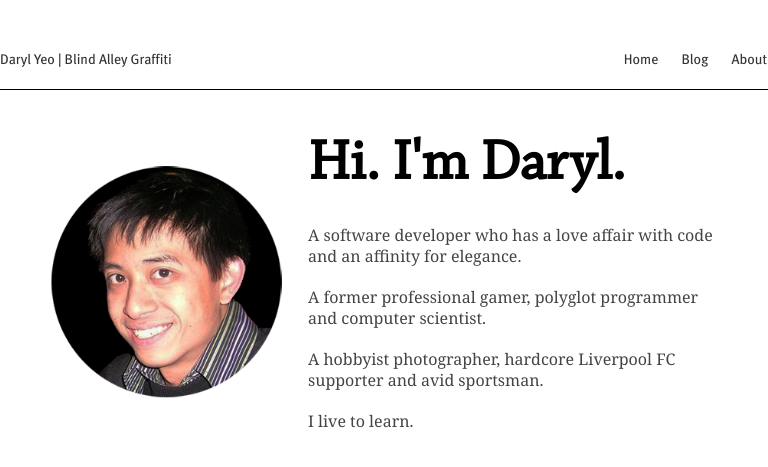
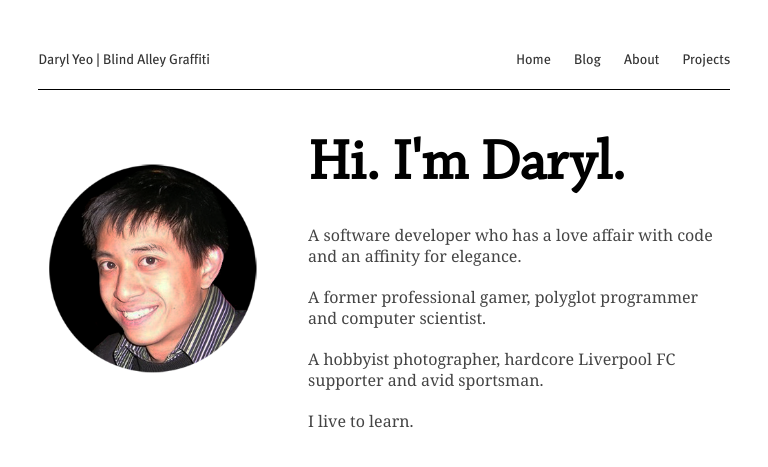
Before and after one commit to aacyun/jianxioy.github.com, a Jekyll site: the page built from index.html, in a window 768 px wide. Shown: the top 467 px of the page. Built offline with Jekyll 4.4.1, drawn with Linux system fonts in a browser that asks for light colours; Markdown is read by kramdown in place of the engine named in the settings.

Commit message:
Trying phone.

```diff
--- a/static/css/layout.css
+++ b/static/css/layout.css
@@ -130,7 +130,7 @@ h6 {
 		#logo-primary,
 		#nav-primary,
 		#avatar {
-			width: 90%;
+			width: 100%;
 		}
 		#home-avatar {
 			left: 20px;
@@ -151,7 +151,7 @@ h6 {
 		#logo-primary,
 		#nav-primary,
 		#avatar {
-			width: 100%;
+			width: 90%;
 		}
 		#home-avatar {
 			top: 60px;
```
